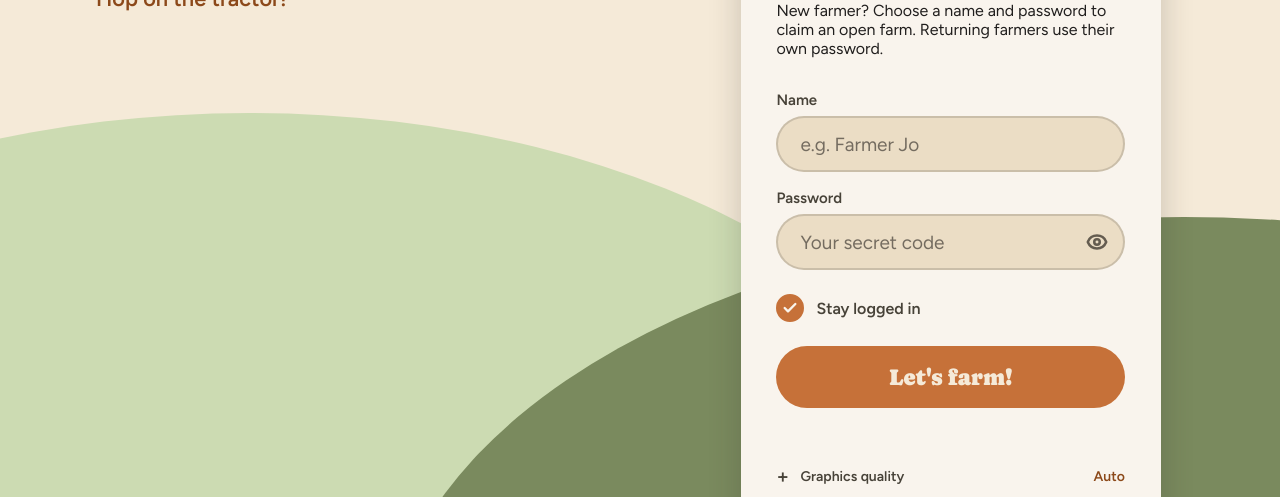
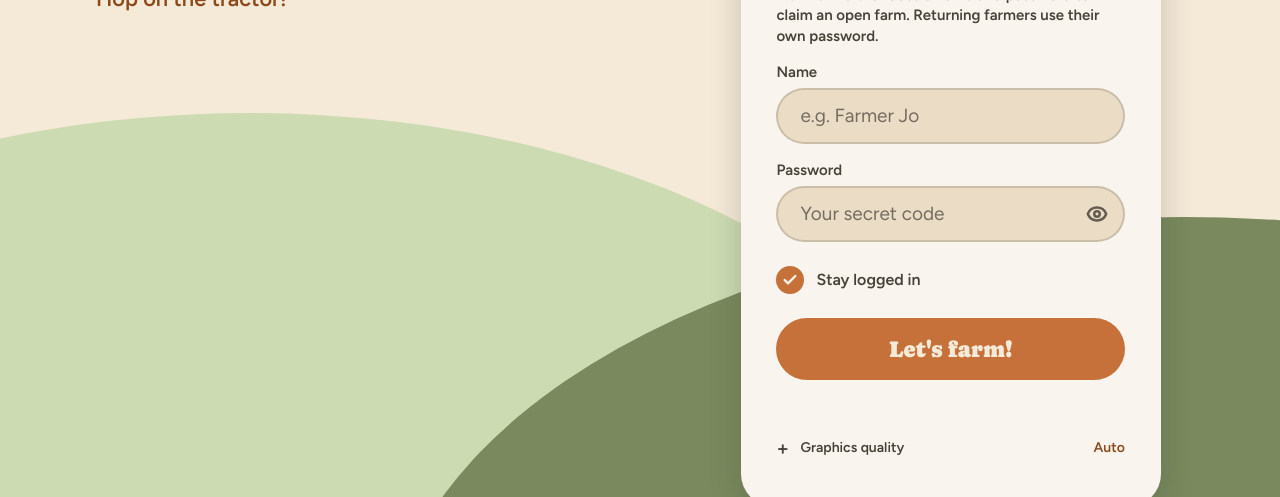
Before and after one commit to jrslyce/tractorlife, a website: page game/index.html in a window 1280 px wide. Shown: the part 303-800 px from the top of the page. Drawn offline with Linux system fonts and the light colour scheme; files whose address does not match are found by name.

Commit message:
Keep login action visible on short screens

```diff
--- a/game/login.css
+++ b/game/login.css
@@ -13,6 +13,7 @@
 #login .sub { font-size: clamp(18px, 1.7vw, 22px); font-weight: 600; color: #8c491a; margin: 10px 0 0; }
 .login-card { flex: 0 1 420px; min-width: 0; margin-top: max(0px, calc((100vw - 900px) * .27)); margin-right: max(0px, calc((100vw - 1100px) * .13)); padding: clamp(24px, 2.8vw, 36px); background: #f9f4ed; border-radius: 32px; box-shadow: 0 12px 32px rgba(46,43,37,.22); }
 #login-form, #login-returning { display: flex; flex-direction: column; gap: 16px; }
+.login-account-hint { margin: 0; color: var(--body); font-size: 15px; line-height: 1.35; font-weight: 600; }
 #login h2 { margin: 0 0 4px; font: 400 28px/1.2 Caprasimo, 'Cooper Black', Georgia, serif; overflow-wrap: anywhere; }
 .login-field { display: flex; flex-direction: column; gap: 6px; }
 .login-field label, #graphics-start label { font-size: 15px; line-height: 20px; font-weight: 600; color: var(--body); }
@@ -56,5 +57,6 @@
 .login-spinner { display: inline-block; flex: none; width: 18px; height: 18px; border: 3px solid currentColor; border-right-color: transparent; border-radius: 50%; animation: login-spin .8s linear infinite; }
 @keyframes login-spin { to { transform: rotate(360deg); } }
 @media (max-width: 999px) { .login-title { flex-basis: 100%; } .login-card { margin: 0; } }
+@media (max-height: 700px) and (min-width: 1000px) { .login-content { padding-top: 24px; } .login-card { margin-top: 0; padding: 22px; } #login-form { gap: 10px; } }
 @media (max-width: 480px) { .login-card { flex-basis: 100%; } }
 @media (prefers-reduced-motion: reduce) { .login-spinner { animation: none; } }
```
